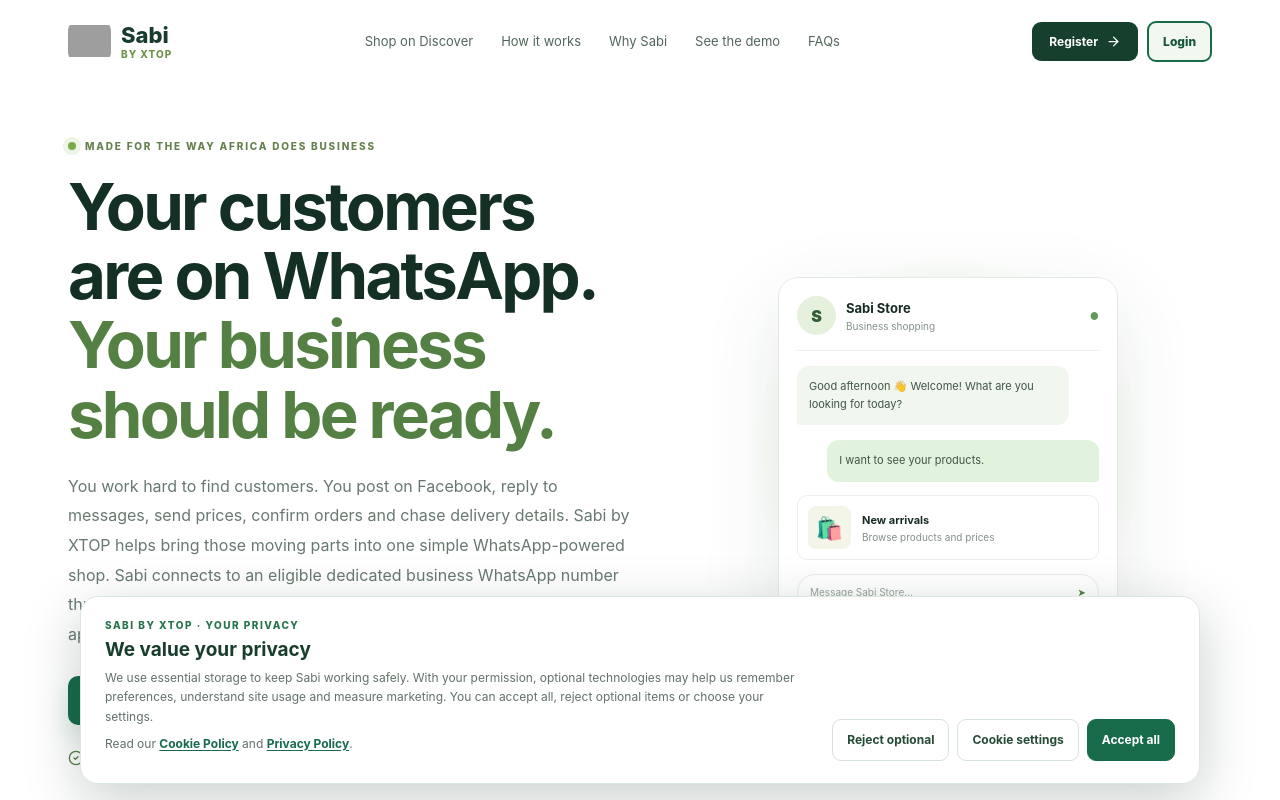
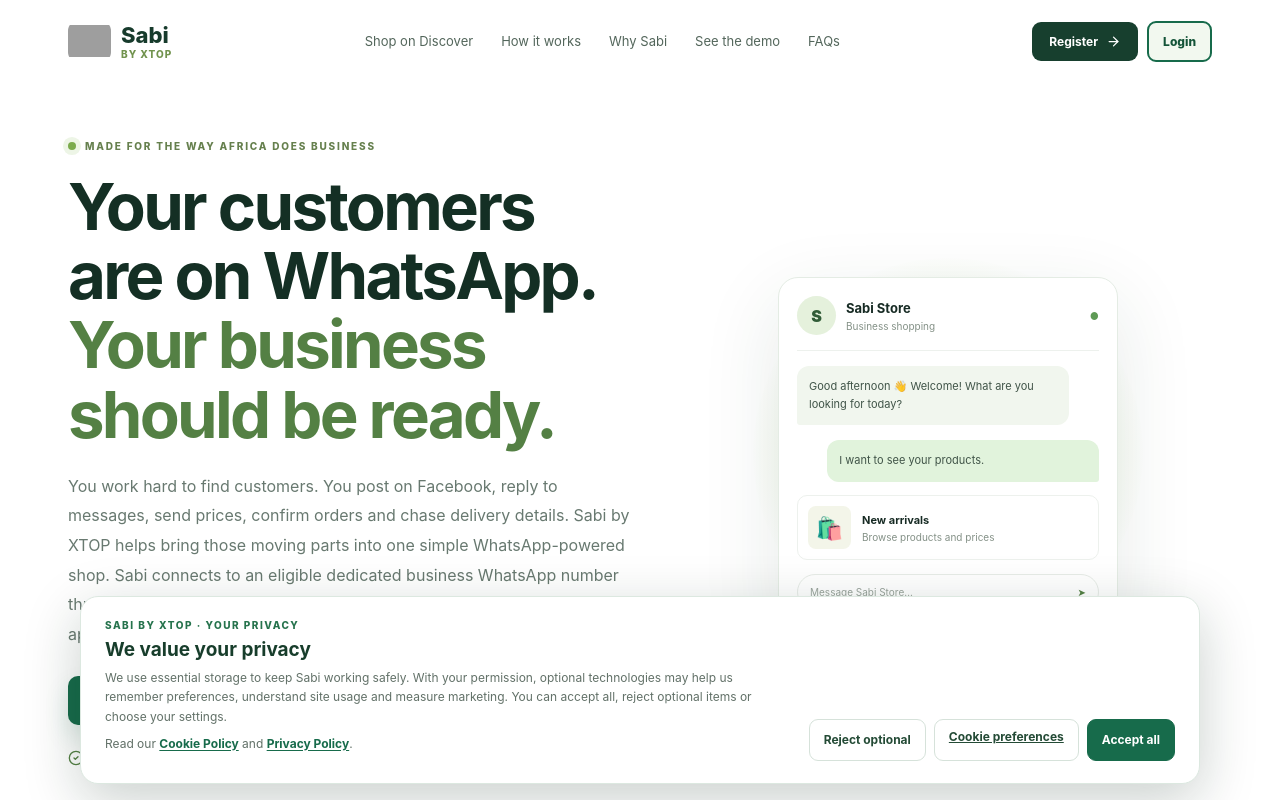
Before and after one commit to erodion4776/Xtop-bot-, a React (Vite) app: page / in a window 1280 px wide. Shown: the top 800 px of the page. Built offline with nearby package versions, Linux system fonts and the light colour scheme; grey boxes are pictures that could not be loaded.

Commit message:
Send cookie preference management to Sabi Cookie Policy page

```diff
--- a/src/CookieConsent.tsx
+++ b/src/CookieConsent.tsx
@@ -97,7 +97,7 @@ export default function CookieConsent() {
           ) : (
             <>
               <button type="button" className="sabi-cookie-button sabi-cookie-secondary" onClick={() => save(defaults)}>Reject optional</button>
-              <button type="button" className="sabi-cookie-button sabi-cookie-secondary" onClick={() => { setDraft(readConsent() || defaults); setSettings(true); }}>Cookie settings</button>
+              <a href="/cookies" className="sabi-cookie-button sabi-cookie-secondary">Cookie preferences</a>
               <button type="button" className="sabi-cookie-button sabi-cookie-primary" onClick={() => save({ ...defaults, analytics: true, functional: true, marketing: true })}>Accept all</button>
             </>
           )}
```
